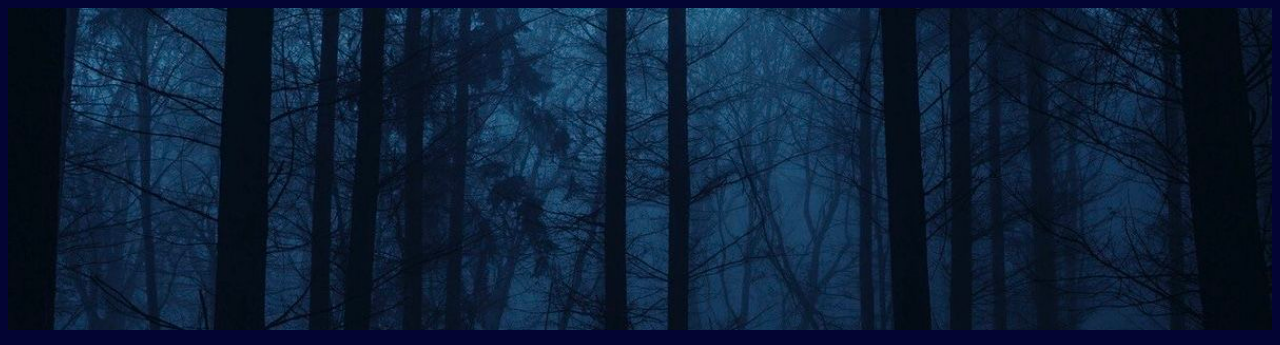
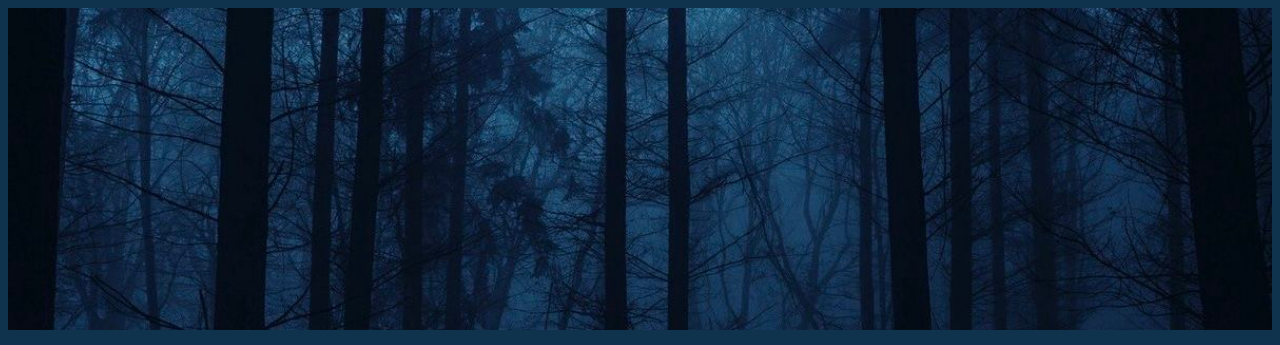
Before and after one commit to JesiAld/JesiAld.github.io, a plain HTML site: page index.html in a window 1280 px wide. Shown: the top 345 px of the page. Drawn offline with Linux system fonts and the light colour scheme.

Commit message:
Change background color of body in index.html

```diff
--- a/index.html
+++ b/index.html
@@ -1,5 +1,5 @@
 </html>
-<body style="background-color:030433;">
+<body style="background-color:0F324D;">
   <style>
     img {
       width: 100%;
```
